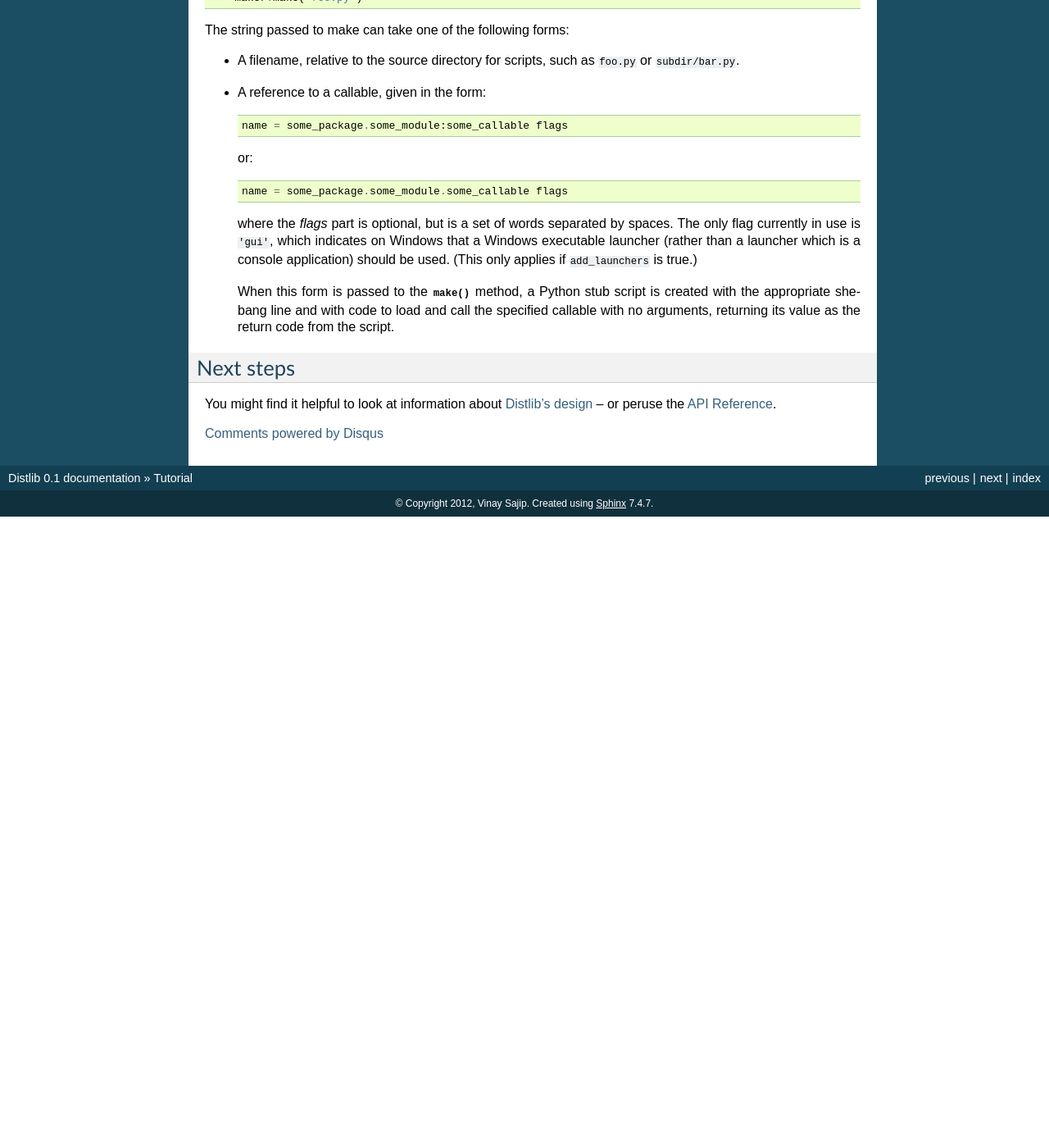
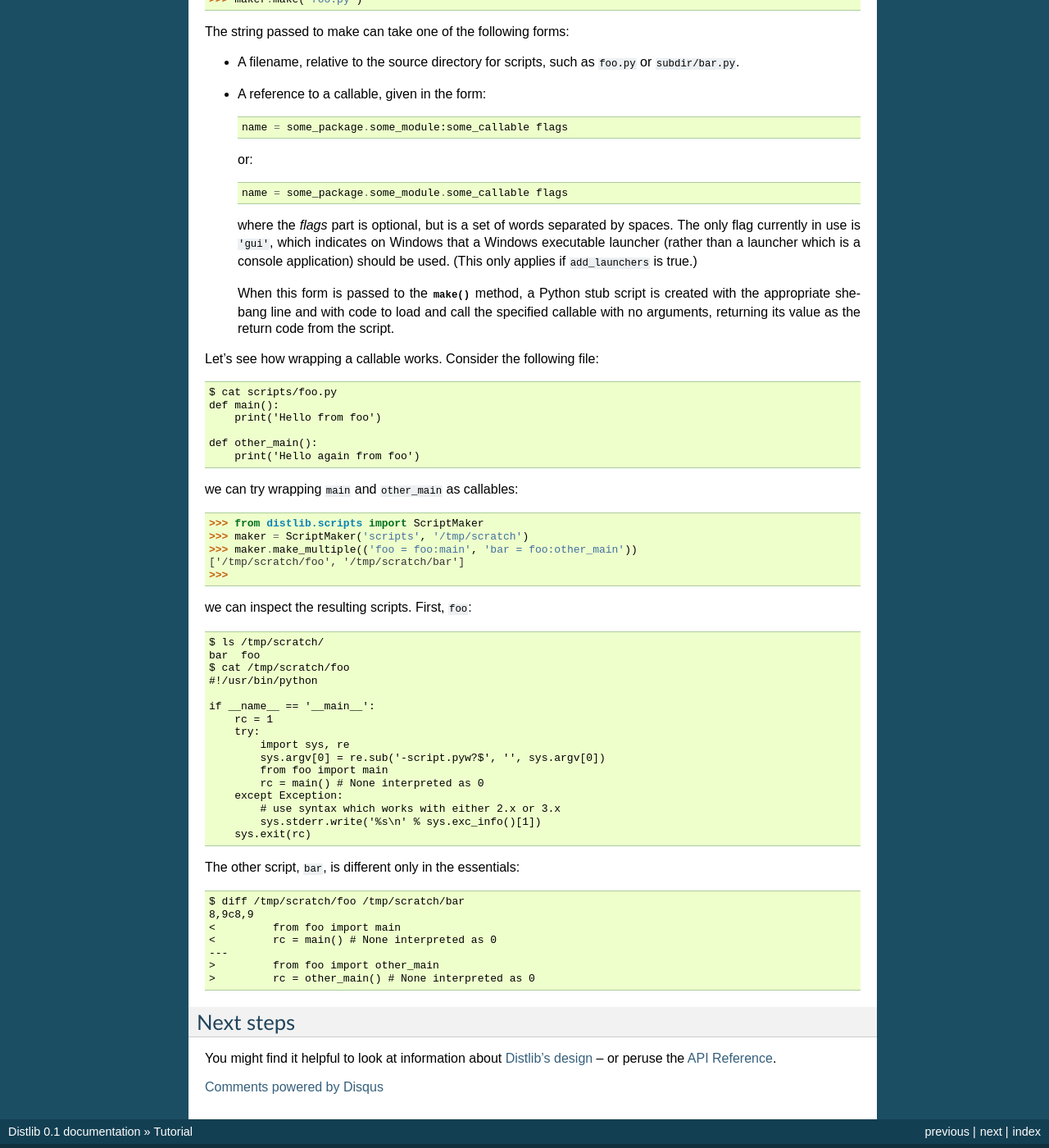
Before and after one commit to pypa/distlib, a Sphinx documentation site: the page built from docs/tutorial.rst, in a window 1280 px wide and 1400 px high, scrolled down 2278 px. Shown: the whole window at 82% size. Built offline with Sphinx 7.4.7, drawn with Linux system fonts in a browser that asks for light colours; formulas are drawn with MathJax 3; comment, search, counter and statistics services are not loaded; before the commit the page ends 2908 px from its top, so only the background shows below that; some of the changed text lies outside the part shown.

Commit message:
Updated tutorial.

```diff
--- a/docs/tutorial.rst
+++ b/docs/tutorial.rst
@@ -80,7 +80,8 @@ You can access these resources like so::
     b'data\n'
     >>>
 
-This works the same if the package is in a .zip file. Given the zip file::
+This works the same if the package is in a .zip file. Given the zip file
+``foo.zip``::
 
     $ unzip -l foo.zip
     Archive:  foo.zip
@@ -161,6 +162,52 @@ The string passed to make can take one of the following forms:
   and with code to load and call the specified callable with no arguments,
   returning its value as the return code from the script.
 
+Let's see how wrapping a callable works. Consider the following file::
+
+    $ cat scripts/foo.py
+    def main():
+        print('Hello from foo')
+
+    def other_main():
+        print('Hello again from foo')
+
+we can try wrapping ``main`` and ``other_main`` as callables::
+
+    >>> from distlib.scripts import ScriptMaker
+    >>> maker = ScriptMaker('scripts', '/tmp/scratch')
+    >>> maker.make_multiple(('foo = foo:main', 'bar = foo:other_main'))
+    ['/tmp/scratch/foo', '/tmp/scratch/bar']
+    >>>
+
+we can inspect the resulting scripts. First, ``foo``::
+
+    $ ls /tmp/scratch/
+    bar  foo
+    $ cat /tmp/scratch/foo
+    #!/usr/bin/python
+
+    if __name__ == '__main__':
+        rc = 1
+        try:
+            import sys, re
+            sys.argv[0] = re.sub('-script.pyw?$', '', sys.argv[0])
+            from foo import main
+            rc = main() # None interpreted as 0
+        except Exception:
+            # use syntax which works with either 2.x or 3.x
+            sys.stderr.write('%s\n' % sys.exc_info()[1])
+        sys.exit(rc)
+
+The other script, ``bar``, is different only in the essentials::
+
+    $ diff /tmp/scratch/foo /tmp/scratch/bar
+    8,9c8,9
+    <         from foo import main
+    <         rc = main() # None interpreted as 0
+    ---
+    >         from foo import other_main
+    >         rc = other_main() # None interpreted as 0
+
 Next steps
 ----------
 
```
